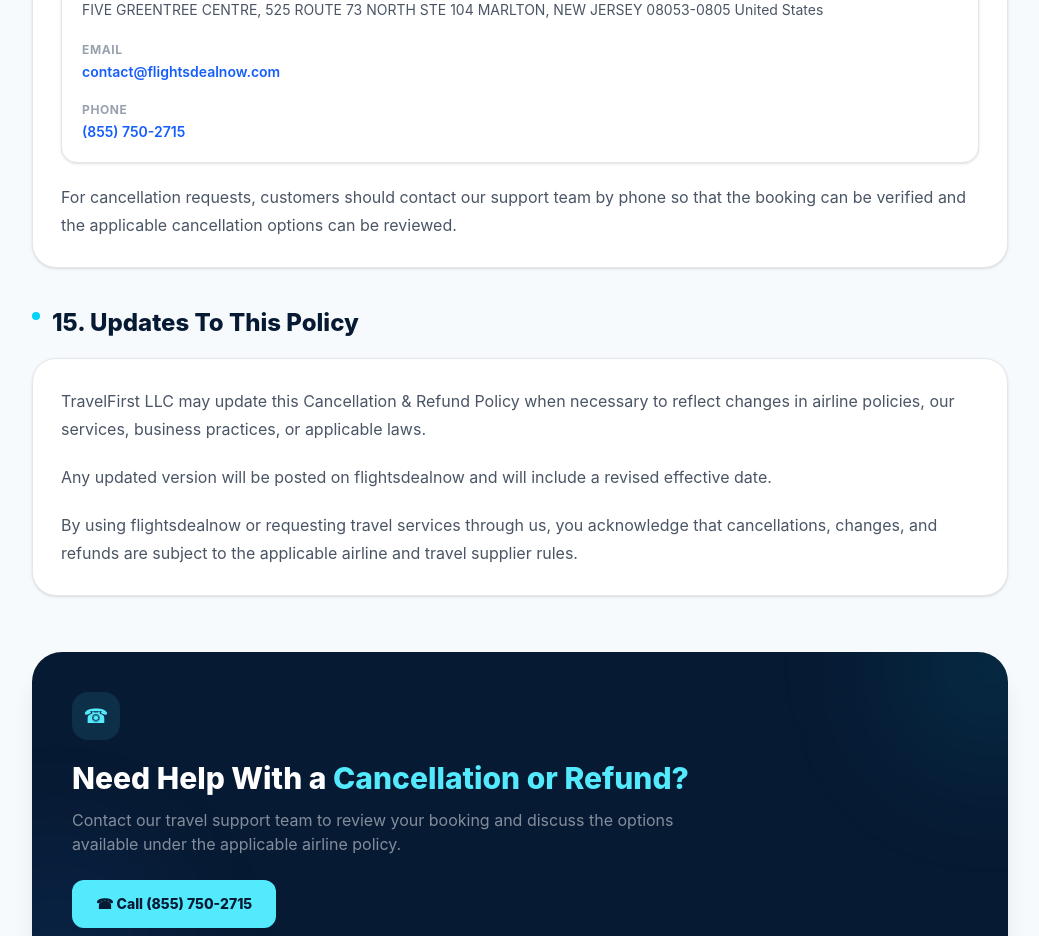
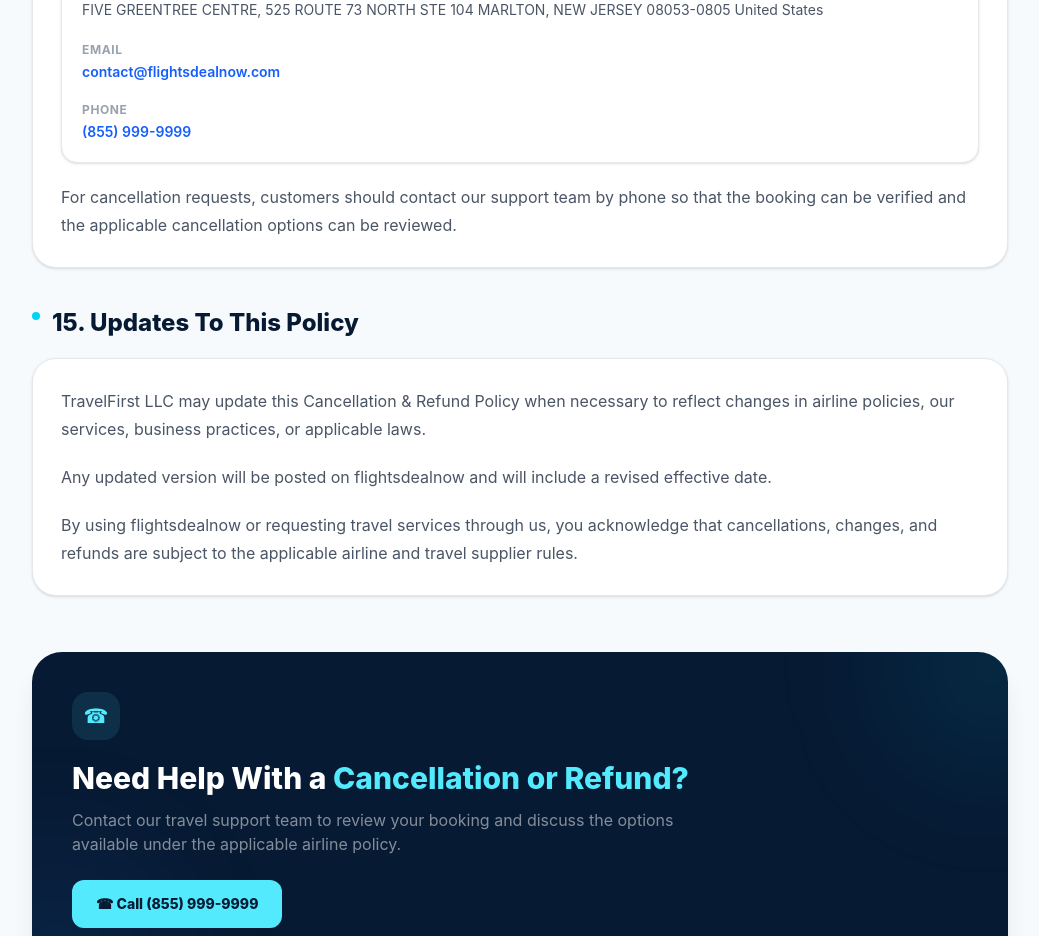
Before and after one commit to NarutoCRM/FlightDealsNow, a React (Vite) app: page /cancellation-refund in a window 1280 px wide. Shown: the part 6700-7636 px from the top of the page, without its empty margins (120-1159 px from the left). Built offline with nearby package versions, Linux system fonts and the light colour scheme.

Commit message:
logo and fav  icone  update

```diff
--- a/index.html
+++ b/index.html
@@ -3,7 +3,7 @@
 
 <head>
   <meta charset="UTF-8" />
-  <link rel="icon" type="image/svg+xml" href="./public/icons.jpg" />
+  <link rel="icon" type="image/svg+xml" href="./public/logo.png" />
   <meta name="viewport" content="width=device-width, initial-scale=1.0" />
   <title>flightsdealnow</title>
 </head>
--- a/src/components/AboutUs.jsx
+++ b/src/components/AboutUs.jsx
@@ -320,7 +320,7 @@
               href="tel:18669871234"
               className="rounded-xl border border-white/15 bg-white/5 px-7 py-3.5 text-sm font-bold text-white transition-all duration-300 hover:-translate-y-1 hover:bg-white/10"
             >
-              Call {`(855) 750-2715`}
+              Call {`(855) 999-9999`}
             </a>
 
           </div>
--- a/src/components/CallPopup.jsx
+++ b/src/components/CallPopup.jsx
@@ -1,7 +1,7 @@
 import { useEffect, useRef, useState } from "react"
 
 const PHONE_NUMBER = "18669871234"
-const DISPLAY_PHONE = "(855) 750-2715"
+const DISPLAY_PHONE = "(855) 999-9999"
 
 const SHOW_AFTER = 20000
 const AUTO_CLOSE_AFTER = 50000
--- a/src/components/CancellationRefund.jsx
+++ b/src/components/CancellationRefund.jsx
@@ -548,7 +548,7 @@
                                         href="tel:8557502715"
                                         className="mt-1 inline-block font-semibold text-blue-600 hover:text-cyan-600"
                                     >
-                                        (855) 750-2715
+                                        (855) 999-9999
                                     </a>
                                 </div>
 
@@ -619,7 +619,7 @@
                                 href="tel:8557502715"
                                 className="mt-6 inline-flex items-center justify-center gap-2 rounded-xl bg-cyan-300 px-6 py-3.5 text-sm font-extrabold text-[#071a33] transition-all duration-300 hover:-translate-y-1 hover:bg-cyan-200"
                             >
-                                ☎ Call (855) 750-2715
+                                ☎ Call (855) 999-9999
                             </a>
 
                         </div>
--- a/src/components/ContactUs.jsx
+++ b/src/components/ContactUs.jsx
@@ -1,7 +1,7 @@
 import { useState } from "react"
 
 const PHONE = "8557502715"
-const DISPLAY_PHONE = "(855) 750-2715"
+const DISPLAY_PHONE = "(855) 999-9999"
 const EMAIL = "contact@flightsdealnow.com"
 
 export default function ContactUs() {
--- a/src/components/CookiePolicy.jsx
+++ b/src/components/CookiePolicy.jsx
@@ -1,7 +1,7 @@
 import React from "react"
 
 const PHONE_NUMBER = "8557502715"
-const DISPLAY_PHONE = "(855) 750-2715"
+const DISPLAY_PHONE = "(855) 999-9999"
 const EMAIL = "contact@flightsdealnow.com"
 
 const Section = ({ number, title, children }) => (
--- a/src/components/FAQ.jsx
+++ b/src/components/FAQ.jsx
@@ -24,7 +24,7 @@
     {
         question: "How can I contact FlightsDealNow?",
         answer:
-      "You can reach our travel team by phone at (855) 750-2715. Our team can help with questions about your flight search and travel request.",
+            "You can reach our travel team by phone at (855) 999-9999. Our team can help with questions about your flight search and travel request.",
     },
     {
         question: "Can I get help with my complete travel plans?",
@@ -99,7 +99,7 @@
                             href="tel:18557502715"
                             className="mt-3 block text-xl font-black text-cyan-300 transition hover:text-white"
                         >
-              (855) 750-2715
+                            (855) 999-9999
                         </a>
 
                         <p className="mt-2 text-xs leading-5 text-slate-400">
@@ -119,8 +119,7 @@
                             return (
                                 <div
                                     key={faq.question}
-                  className={`group overflow-hidden rounded-[22px] border transition-all duration-300 ${
-                    isOpen
+                                    className={`group overflow-hidden rounded-[22px] border transition-all duration-300 ${isOpen
                                             ? "border-cyan-300/30 bg-white/[0.10] shadow-xl shadow-black/10"
                                             : "border-white/10 bg-white/[0.05] hover:border-white/20 hover:bg-white/[0.08]"
                                         }`}
@@ -136,8 +135,7 @@
                                         <div className="flex items-center gap-4">
 
                                             <span
-                        className={`hidden h-8 w-8 shrink-0 items-center justify-center rounded-lg text-xs font-black sm:flex ${
-                          isOpen
+                                                className={`hidden h-8 w-8 shrink-0 items-center justify-center rounded-lg text-xs font-black sm:flex ${isOpen
                                                         ? "bg-cyan-300 text-[#071a33]"
                                                         : "bg-white/10 text-slate-400"
                                                     }`}
@@ -146,8 +144,7 @@
                                             </span>
 
                                             <span
-                        className={`text-sm font-extrabold sm:text-base ${
-                          isOpen
+                                                className={`text-sm font-extrabold sm:text-base ${isOpen
                                                         ? "text-cyan-300"
                                                         : "text-white"
                                                     }`}
@@ -159,8 +156,7 @@
 
                                         {/* Toggle */}
                                         <span
-                      className={`flex h-9 w-9 shrink-0 items-center justify-center rounded-full transition-all duration-300 ${
-                        isOpen
+                                            className={`flex h-9 w-9 shrink-0 items-center justify-center rounded-full transition-all duration-300 ${isOpen
                                                     ? "rotate-45 bg-cyan-300 text-[#071a33]"
                                                     : "bg-white/10 text-slate-300 group-hover:bg-white/15"
                                                 }`}
@@ -184,8 +180,7 @@
 
                                     {/* Answer */}
                                     <div
-                    className={`grid transition-all duration-300 ${
-                      isOpen
+                                        className={`grid transition-all duration-300 ${isOpen
                                                 ? "grid-rows-[1fr] opacity-100"
                                                 : "grid-rows-[0fr] opacity-0"
                                             }`}
--- a/src/components/FlightDeals.jsx
+++ b/src/components/FlightDeals.jsx
@@ -1,7 +1,7 @@
 import { useEffect, useRef } from "react"
 
 const PHONE_NUMBER = "18669871234"
-const DISPLAY_PHONE = "(855) 750-2715"
+const DISPLAY_PHONE = "(855) 999-9999"
 
 const deals = [
   {
```
Also changed, not shown: public/logo.png (added). Lines whose indentation alone changed are shown as unchanged.
